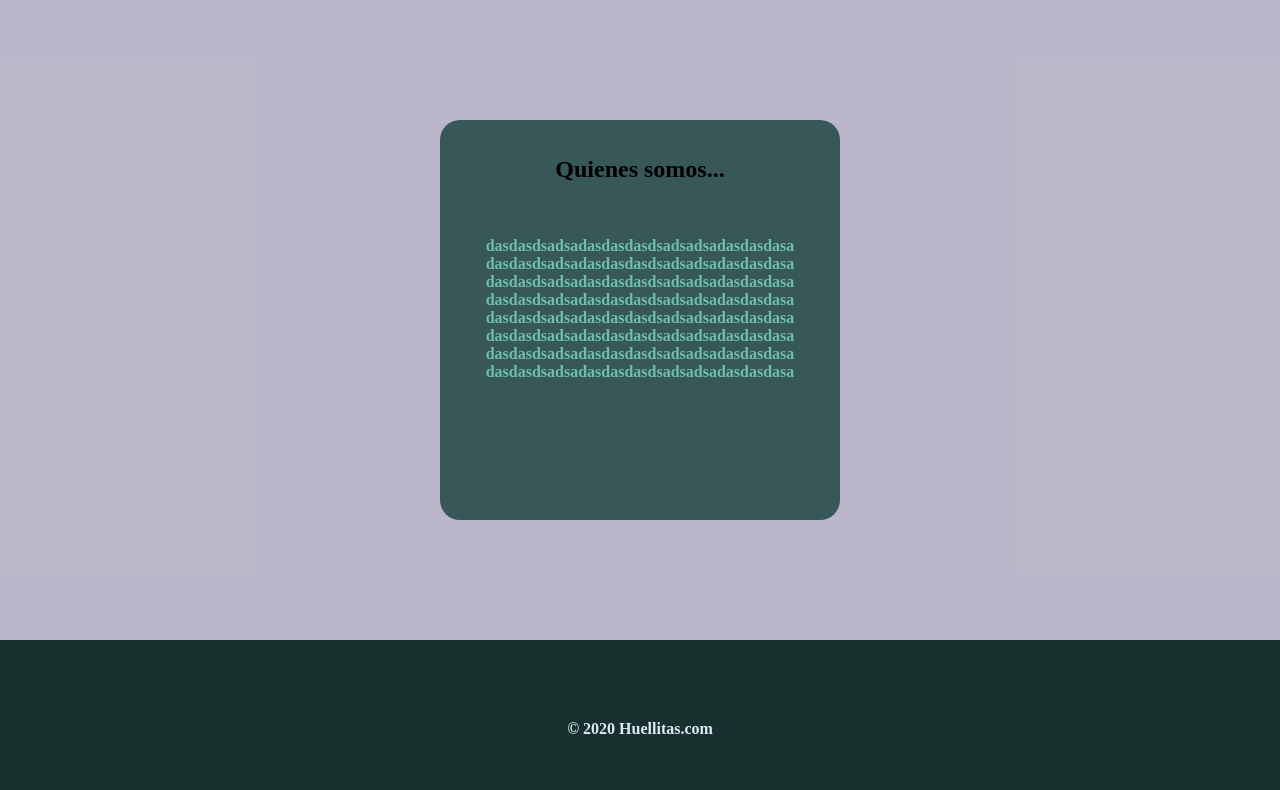
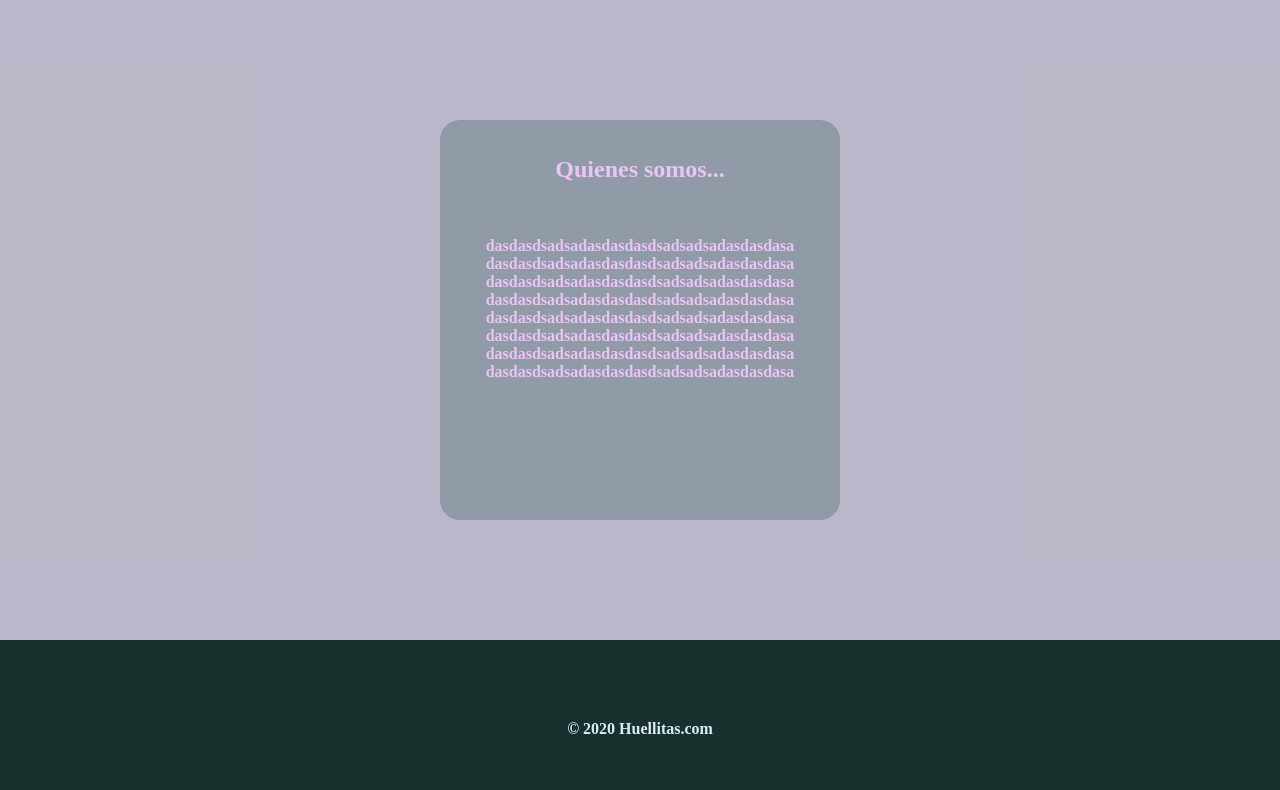
Before and after one commit to IvanGuerr/PROYECTO-PSP, a PHP site: page /PG02.html in a window 1280 px wide. Shown: the part 700-1490 px from the top of the page. Run offline with PHP 8.4, Linux system fonts and the light colour scheme.

Commit message:
modificacion de estilos al proyecto

```diff
--- a/estilos.css
+++ b/estilos.css
@@ -111,11 +111,12 @@ textarea {
     margin-right: 60px;
     margin-top: 120px;
     margin-bottom: 120px;
-    background-color: rgb(55, 87, 88);
+    background-color: rgba(55, 87, 88, 0.3);
     border-radius: 20px;
 }
 
-p {
-    color: rgb(110, 190, 173);
+p,
+h1 {
+    color: rgb(235, 195, 245);
     white-space: pre-wrap;
 }
```
